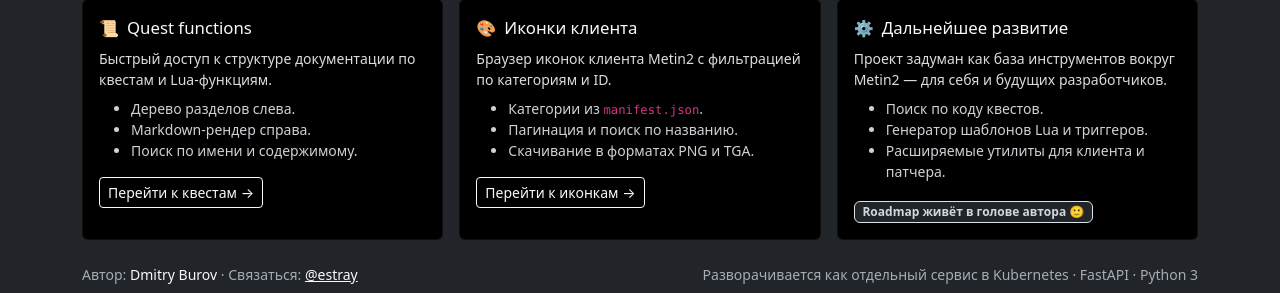
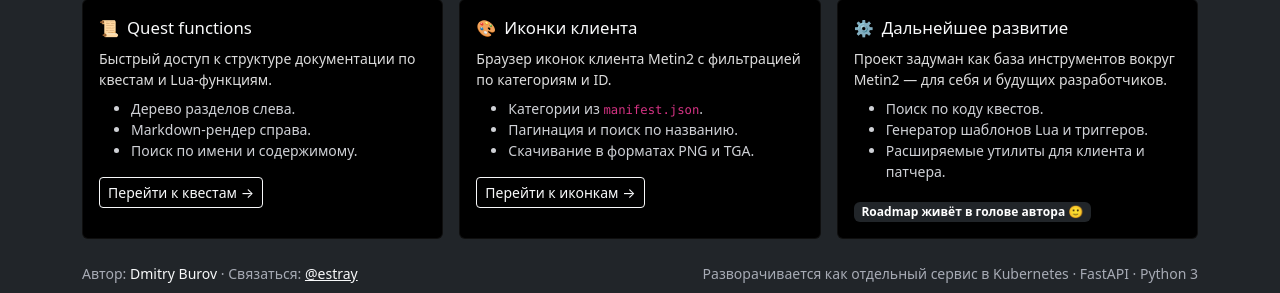
Before and after one commit to yaestray/metin2-tools-ui, a FastAPI app: page / in a window 1280 px wide. Shown: the part 542-835 px from the top of the page. Run offline with FastAPI, Linux system fonts and the light colour scheme.

Commit message:
1.0.1.0.2

```diff
--- a/app/templates/index.html
+++ b/app/templates/index.html
@@ -120,7 +120,7 @@
         <li>Генератор шаблонов Lua и триггеров.</li>
         <li>Расширяемые утилиты для клиента и патчера.</li>
       </ul>
-      <span class="badge bg-dark border text-muted small">
+      <span class="badge bg-dark border small">
         Roadmap живёт в голове автора 🙂
       </span>
     </div>
```
